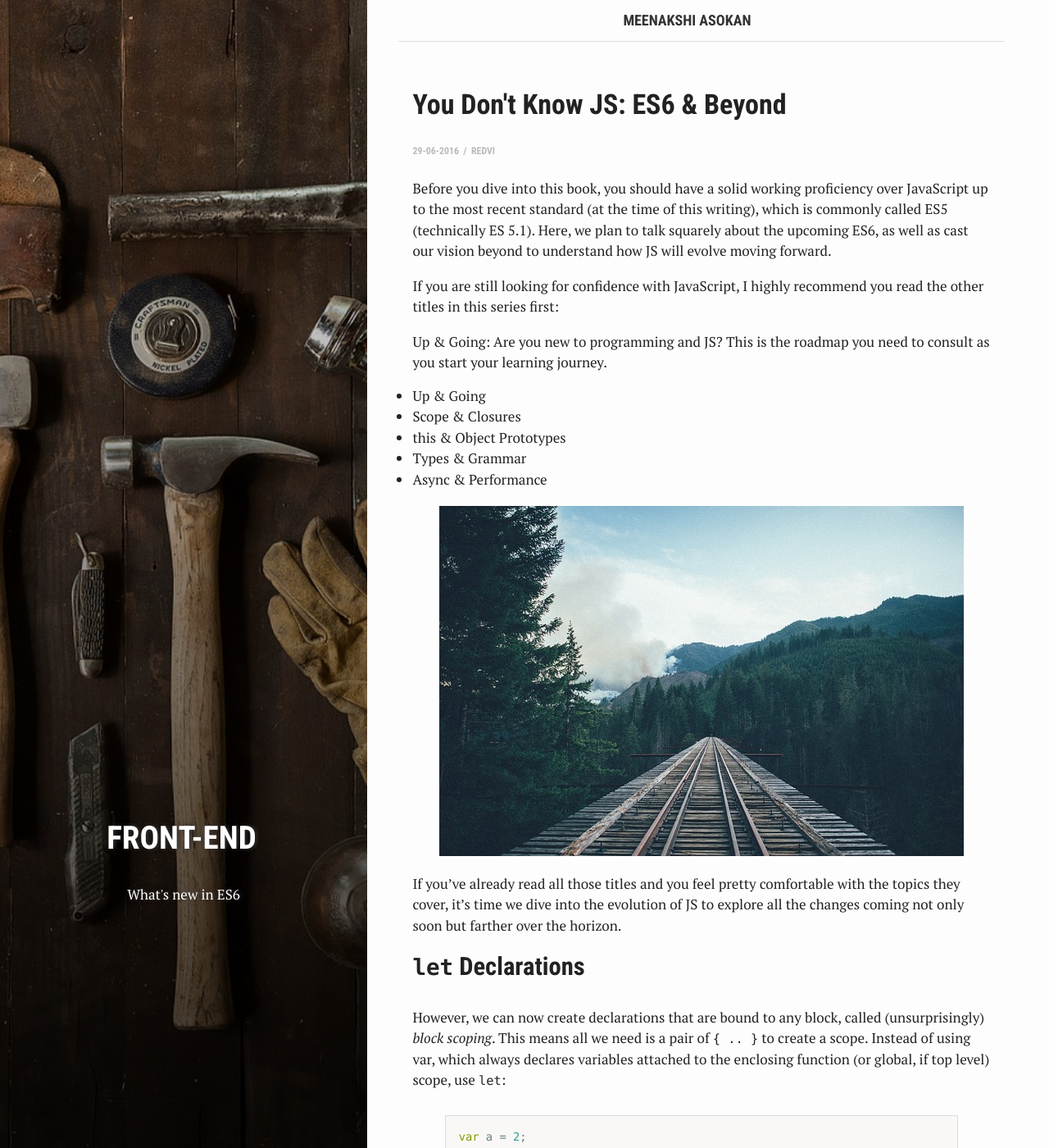
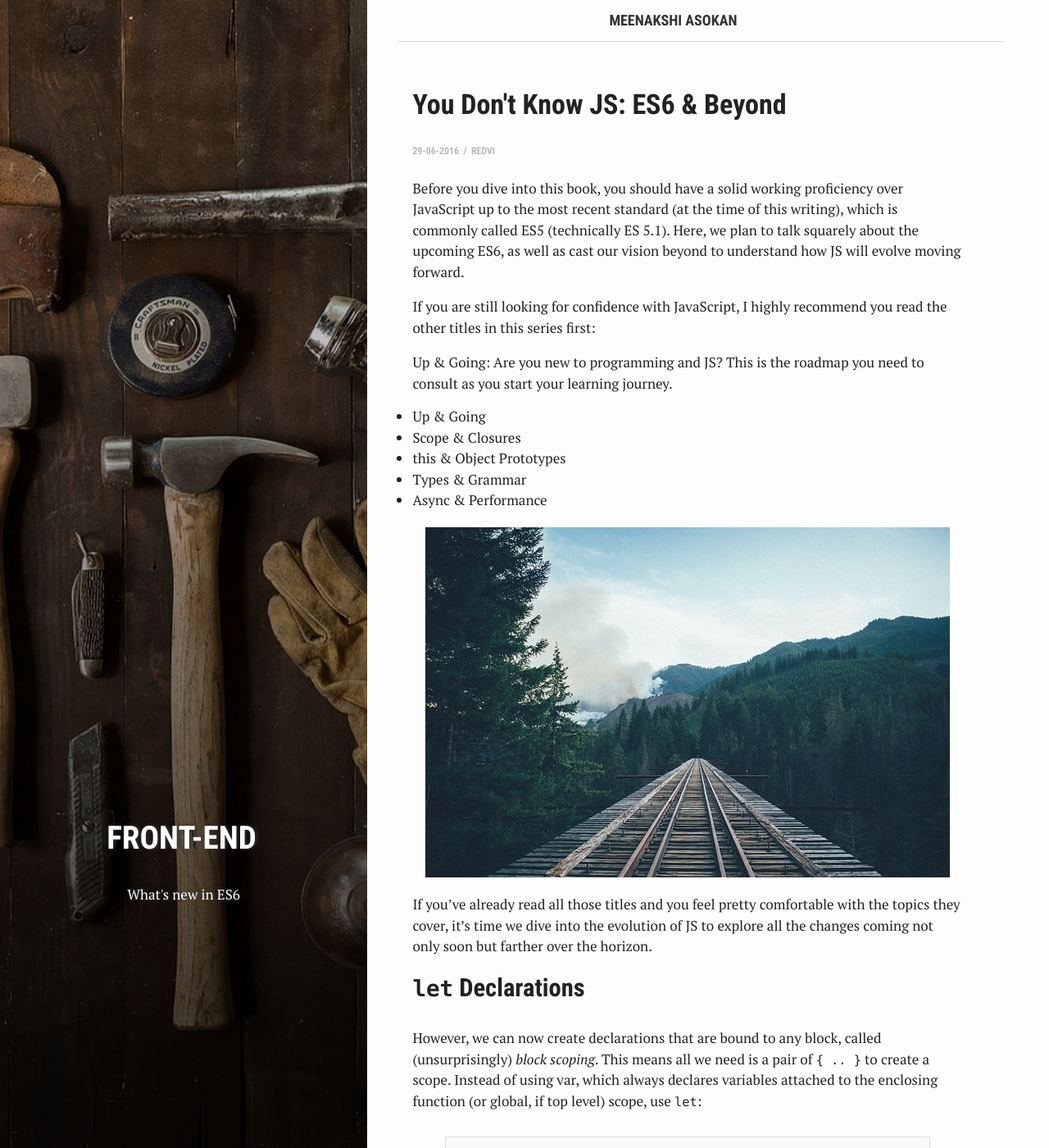
Before and after one commit to Meenakshi-Asokan/Meenakshi-Asokan.github.io, a Jekyll site: the page built from _posts/2016-06-29-es6.md, in a window 1280 px wide and 1400 px high. Shown: the whole window at 82% size. Built offline with Jekyll 4.4.1, drawn with Linux system fonts in a browser that asks for light colours; nearby versions of some CDN libraries; some web fonts are replaced; library files that are not in the unit come from our copies.

Commit message:
Update _media-queries.scss

```diff
--- a/assets/_sass/_media-queries.scss
+++ b/assets/_sass/_media-queries.scss
@@ -92,12 +92,21 @@
 
 
 @media screen and (max-width: $break-point) {
-  .nav-main a {
-    font-size: 14px;
-  }
+      .nav-main a {
+        font-size: 14px;
+      }
+
+      .sidebar {
+        display: block;
+        background-position: top left;
+        background-size: auto 100vh;
+    }
+
+    main {
+    padding: 0 1em;
+    }
+
 }
-
-
 
 @media screen and (min-width: $break-point) {
   table {
@@ -143,6 +152,7 @@
     width: $content-wrapper-width;
     max-width: $article-max-width;
     margin-left: $post-margin-left;
+    padding-right: 2em;
   }
 
   main {
```
